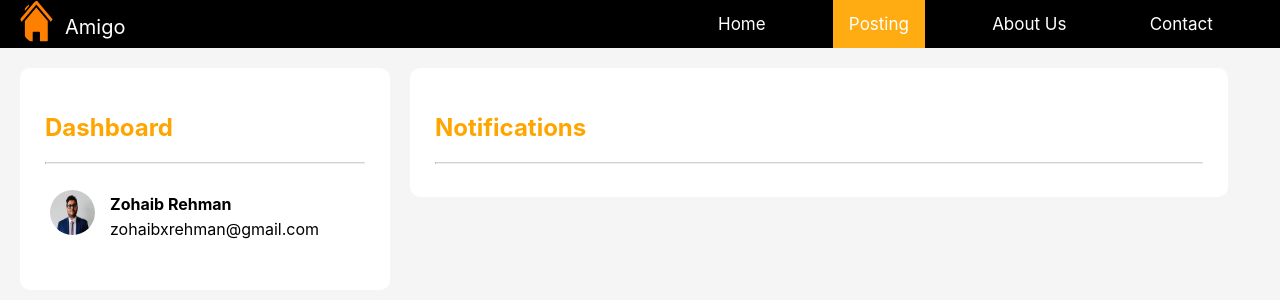
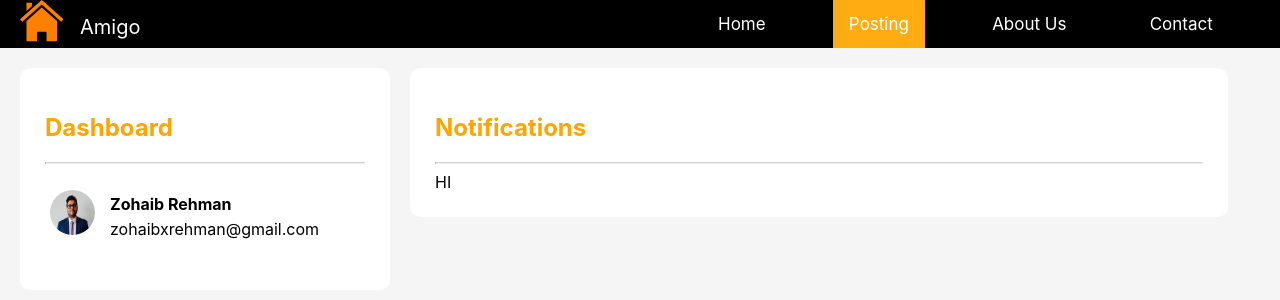
Before and after one commit to zohaibxrehman/Amigo, a React (Create React App) app in the folder amigo/: page /dashboard in a window 1280 px wide. Shown: the top 300 px of the page. Built offline with nearby package versions, Linux system fonts and the light colour scheme.

Commit message:
Add basic structure to get new notifications

```diff
--- a/amigo/src/components/dashboardPageComponents/NotificationPanel/NotificationPanel.jsx
+++ b/amigo/src/components/dashboardPageComponents/NotificationPanel/NotificationPanel.jsx
@@ -1,5 +1,6 @@
 import React, { Component } from 'react'
 import './NotificationPanel.css'
+import PostNotification from './PostNotification/PostNotification'
 
 class NotificationPanel extends Component {
     render() {
@@ -7,6 +8,7 @@ class NotificationPanel extends Component {
             <div id="notificationPanel">
                 <h2>Notifications</h2>
                 <hr/>
+                <PostNotification />
             </div>
         )
     }
--- /dev/null
+++ b/amigo/src/components/dashboardPageComponents/NotificationPanel/PostNotification/PostNotification.jsx
@@ -0,0 +1,15 @@
+import React, { Component } from 'react'
+import './PostNotification.css'
+import userPhoto from '../../../../assets/ProfilePhoto.jpeg'
+
+class PostNotification extends Component {
+    render() {
+        return (
+            <div id="postNotification">
+                HI
+            </div>
+        )
+    }
+}
+
+export default PostNotification
--- a/amigo/src/components/dashboardPageComponents/UserPanel/UserProfile/UserProfile.css
+++ b/amigo/src/components/dashboardPageComponents/UserPanel/UserProfile/UserProfile.css
@@ -1,12 +1,13 @@
-img {
+#userProfile {
+    margin-top: 20px;
+}
+
+#userProfile img {
     width: 45px;
     height: 45px;
     border-radius: 50%;
 }
 
-#userProfile {
-    margin-top: 20px;
-}
 
 #userProfile ul {
     margin: 0px;
```
Also changed, not shown: amigo/src/components/dashboardPageComponents/NotificationPanel/PostNotification/PostNotification.css (added).
